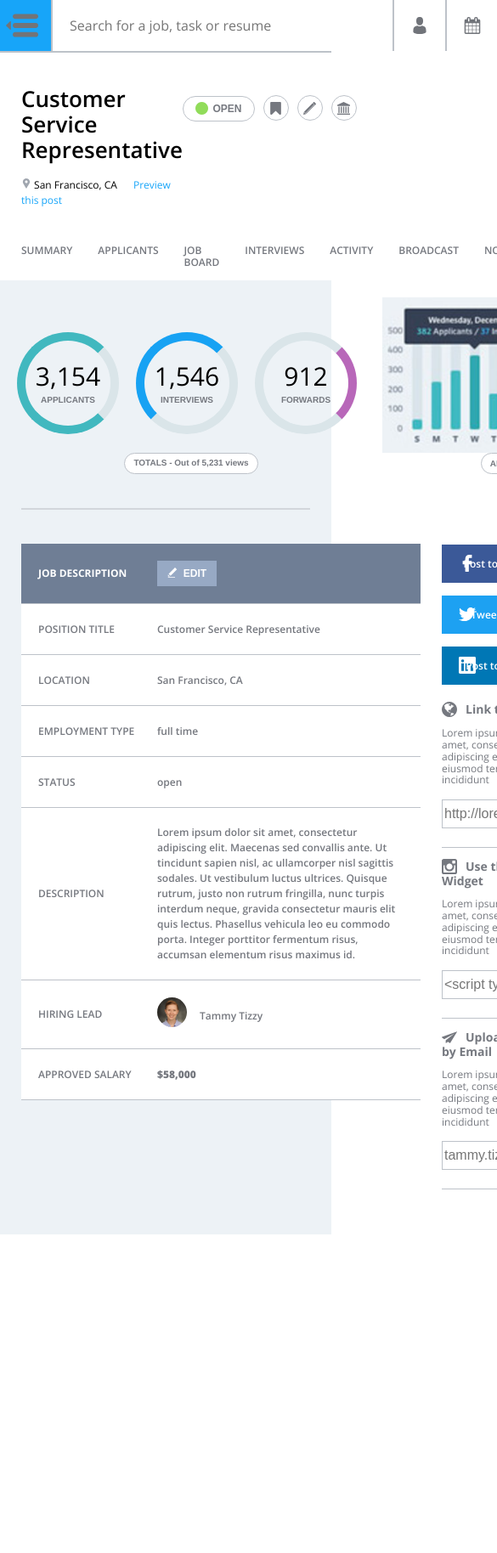
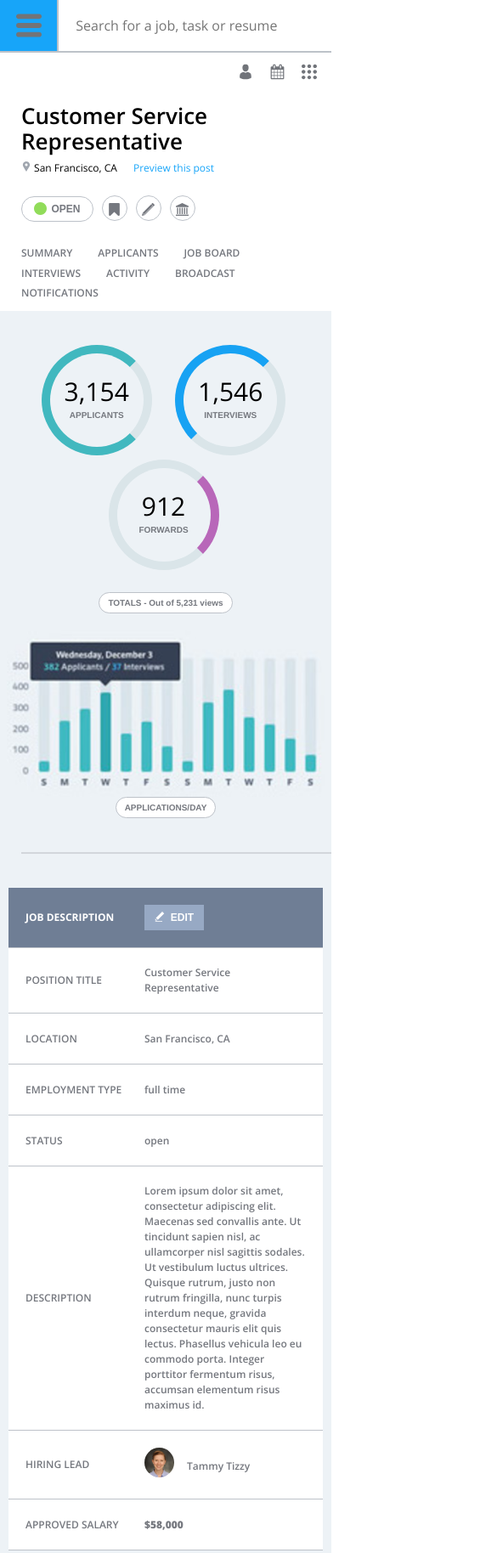
Before and after one commit to JustynaField/jf-comp-challenge-3, a plain HTML site: page index.html in a window 390 px wide. Shown: the top 1828 px of the page at 85% size, 585 px wide, since content can reach past the window. Before the commit the page ends 1453 px from the top, so only its background shows below. Drawn offline with nearby package versions, Linux system fonts and the light colour scheme.

Commit message:
project almost complete

```diff
--- a/index.html
+++ b/index.html
@@ -58,7 +58,7 @@
 
       <section class="top-nav">
         <div class="hamburger-icon">
-          <img class="arrow-icon" src="icons/left-arrow.svg" aria-hidden="true"/>
+          <img class="arrow-icon show-more" src="icons/left-arrow.svg" aria-hidden="true"/>
           <img class="hamburger" src="icons/hamburger-menu.svg" aria-hidden="true"/>
         </div>
 
@@ -69,8 +69,16 @@
         <div class="nav-icon"><img class="main-nav-icon" src="icons/user.svg" aria-hidden="true"/></div>
         <div class="nav-icon"><img class="main-nav-icon" src="icons/calendar-dark.svg" aria-hidden="true"/></div>
         <div class="nav-icon"><img class="main-nav-icon" src="icons/phone-pad.svg" aria-hidden="true"/></div>
+
       </section>
 
+      <div class="wrapper">
+        <div class="sm-screen-top-icon">
+          <img class="main-nav-icon" src="icons/user.svg" aria-hidden="true"/>
+          <img class="main-nav-icon" src="icons/calendar-dark.svg" aria-hidden="true"/>
+          <img class="main-nav-icon" src="icons/phone-pad.svg" aria-hidden="true"/>
+        </div>
+      </div>
 
     <section class="job-offer">
 
@@ -191,7 +199,7 @@
             <article>
               <h4 class="link-title"><img src="icons/paper-plane.svg" aria-hidden="true">Upload Resumes by Email</h4>
               <p class="aside-info">Lorem ipsum dolor sit amet, consectetur adipiscing elit, sed do eiusmod tempor incididunt</p>
-              <input class="link-input" type="text" placeholder="tammy.tizzy@gmail.com">
+              <input class="link-input no-copy" type="text" placeholder="tammy.tizzy@gmail.com">
             </article>
 
           </aside>
--- a/style.css
+++ b/style.css
@@ -37,7 +37,7 @@ ul {
   background-color: #354052;
   display: block;
   min-height: 100%;
-  min-width: 180px;
+  min-width: 180px;*/
   max-width: 200px;
 }
 
@@ -64,9 +64,10 @@ h1 img {
   padding-left: 5px;
 }
 
-.primary-nav ul, h3 {
+.primary-nav h3 {
   padding-left: 15px;
 }
+
 
 h3 {
   color: #9298a0;
@@ -78,7 +79,13 @@ h3 {
   color: #a0a6af;
   font-size: 12px;
   padding: 10px 0;
+  padding-left: 15px;
   text-transform: uppercase;
+}
+
+.primary-nav li:hover {
+  background-color: #30394a;
+  color: #fff;
 }
 
 .primary-nav li img {
@@ -130,15 +137,14 @@ main {
 
 .input-field {
   display: flex;
-  flex: 10 5 300px;
+  flex: 10 5 400px;
 }
 
 .main-search {
   border: none;
-  flex: 10 5 300px;
+  flex: 10 5 400px;
   font-family: 'Open Sans', sans-serif;
   justify-content:  flex-start;
-  min-width: 400px;
   padding-left: 20px;
 }
 
@@ -154,7 +160,7 @@ input:hover {
 .nav-icon {
   border-left: 2px solid #bdc2c9;
   display: flex;
-  min-width: 60px;
+  width: 60px;
   right: 0;
 }
 
@@ -166,6 +172,10 @@ input:hover {
 .main-nav-icon {
   margin-left: 33%;
   width: 20px;
+}
+
+.sm-screen-top-icon {
+  display: none;
 }
 
 
@@ -291,6 +301,7 @@ input:hover {
 
 .offer-details {
   background-color: #edf2f6;
+  min-height: 100vh;
   padding-bottom: 40px;
   padding-right: 25px;
 }
@@ -305,14 +316,15 @@ input:hover {
   align-items: center;
   display: flex;
   flex-direction: column;
-  flex: 10 5 400px;
+  flex: 5 10 400px;
   justify-content: space-around;
+  padding-bottom: 10px;
 }
 
 .totals {
   display: flex;
-  justify-content: space-around;;
-  /*flex-grow: 5;*/
+  justify-content: space-between;
+  flex-grow: 5;*/
   min-width: 400px;
   max-width: 550px;
   margin-right: 30px;
@@ -322,11 +334,11 @@ input:hover {
 .circle-graph {
   border: 10px solid #dae5e9;
   border-radius: 50%;
-  height: 100px;
+  height: 110px;
   margin-left: 20px;
   margin-top: 20px;
   text-align: center;
-  width: 100px;
+  width: 110px;
 }
 
 .applicants {
@@ -363,19 +375,18 @@ input:hover {
 
 .graph {
   /*display: inline-block;*/
+  align-items: center;
   display: flex;
-  flex: 5 5 400px;
-  align-items: center;
+  flex: 5 5 290px;
   flex-direction: column;
-    justify-content: space-between;
-  /*margin: auto;
-  min-width: 400px;*/
+  justify-content: space-between;
+  margin: auto;
+  max-width: 70%;
 }
 
 .graph img {
   margin: auto;
-  /*justify-content: center;*/
-  width: 350px;
+  width: 100%;
 }
 
 .graph-btn {
@@ -424,6 +435,7 @@ hr {
 .job-table {
   margin-left: 25px;
   min-width: 470px;
+  min-width: 290px;
   max-width: 700px;
 }
 
@@ -581,24 +593,28 @@ th button:hover {
 
 .link-input {
   border:  1px solid #bdc2c9;
+  flex: 3 5 240px;
   height: 30px;
   margin: 4px 0;
+  padding-right: 10px;
   text-overflow: ellipsis;
-  padding-right: 10px;
-  width: 240px;
 }
 
 .copy-btn {
   background-color: #41b8bf;
   border: none;
   color: white;
+  flex: 5 2 58px;
   font-size: 12px;
   height: 34px;
   margin: 4px 0;
   padding: 1px 2px 0 0;
-  width: 58px;
 }
 
+.no-copy {
+  width: 100%;
+  padding: 0;
+}
 
 @media screen and (max-width: 1050px) {
 
@@ -606,8 +622,181 @@ th button:hover {
     display: none;
   }
 
+  .show-more {
+    display: none;
+  }
+
+  .hamburger {
+    margin-right: 0;
+  }
+
+  .offer-header-btns {
+    min-width: 200px;
+  }
+
   /*.left-arrow-icon {
     display: none;
   }*/
 
 }
+
+@media screen and (max-width: 825px) {
+
+  .stats {
+    flex-direction: column;
+  }
+
+  .circle-graphs {
+    justify-content: center;
+    flex:none;
+    padding: 0;
+  }
+
+  .circle-graph {
+    margin-top: 0;
+  }
+  .graph {
+    flex: 0;
+    margin-top: 20px;
+  }
+
+}
+
+@media screen and (max-width: 780px) {
+
+  .tertiary-nav {
+    margin-top: 30px;
+  }
+
+  .offer-nav {
+    display: flex;
+    flex-wrap: wrap;
+  }
+
+  .job-description {
+    flex-direction: column;
+  }
+
+  .extra-links {
+    margin: auto;
+    margin-top: 30px;
+  }
+
+}
+
+@media screen and (max-width: 750px) {
+
+  .offer-header {
+    padding-top: 5px;
+  }
+
+  .header-container {
+    flex-direction: column;
+  }
+
+  .job-title {
+    flex: none;
+    margin: 15px 0;
+  }
+
+  .title {
+    margin-bottom: 5px;
+
+  }
+
+  .graph {
+    /*padding: 15px 20px 0 20px;*/
+    /*max-width: 50%;*/
+  }
+
+  .offer-details {
+    padding-right: 0;
+  }
+
+  .job-table {
+    margin: 0;
+    margin: auto;
+    padding: 0 10px;
+  }
+
+  .offer-nav a:hover {
+    padding-bottom: 2px;
+  }
+
+  .graph {
+    max-width: 75%;
+  }
+
+}
+
+@media screen and (max-width: 540px) {
+
+  .main-search {
+    text-overflow: ellipsis;
+    padding-right: 25px;
+  }
+
+.nav-icon {
+    display:none;
+  }
+
+.wrapper {
+  height: 45px;
+}
+  .sm-screen-top-icon {
+    display: flex;
+    height: 45px;
+    float: right;
+    width: 120px;
+  }
+
+  /*clearfix:after {
+    content: "";
+    display: table;
+    clear: both;
+  }*/
+
+  .main-nav-icon{
+    margin: 0 10px;
+    left: 0;
+    width: 1.1em;
+  }
+
+  .main-nav-icon:hover {
+    width: 1.5em;
+  }
+
+  .main-nav-icon:hover {
+    fill: red;
+  }
+
+  .offer-header {
+    padding-top: 0;
+  }
+
+
+  .totals {
+    padding-right: 25px;
+  }
+
+  .graph {
+    max-width: 96%;
+  }
+
+  .extra-links {
+    padding: 0 10px;
+  }
+
+  .totals {
+    justify-content: space-around;;
+    flex-wrap: wrap;
+    margin: 0 25px;
+  }
+
+  .circle-graph {
+    margin-bottom: 5px;
+  }
+
+
+
+}
```
Also changed, not shown: 2 other files.
